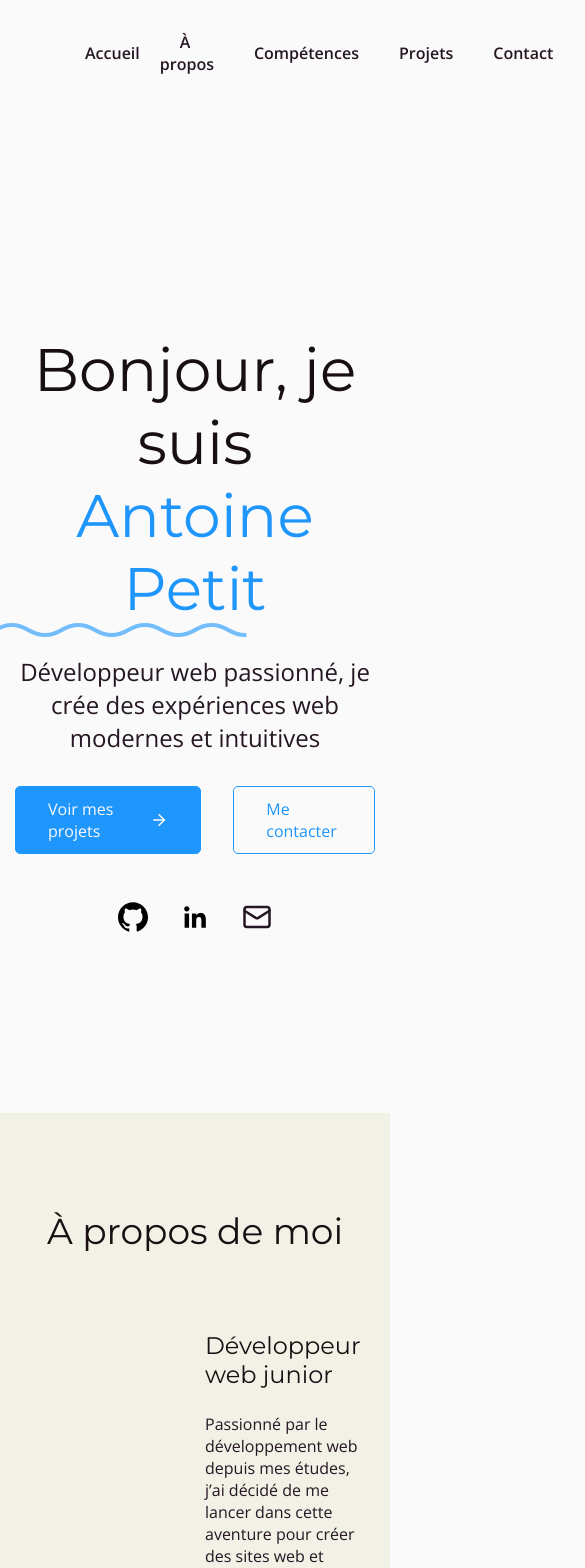
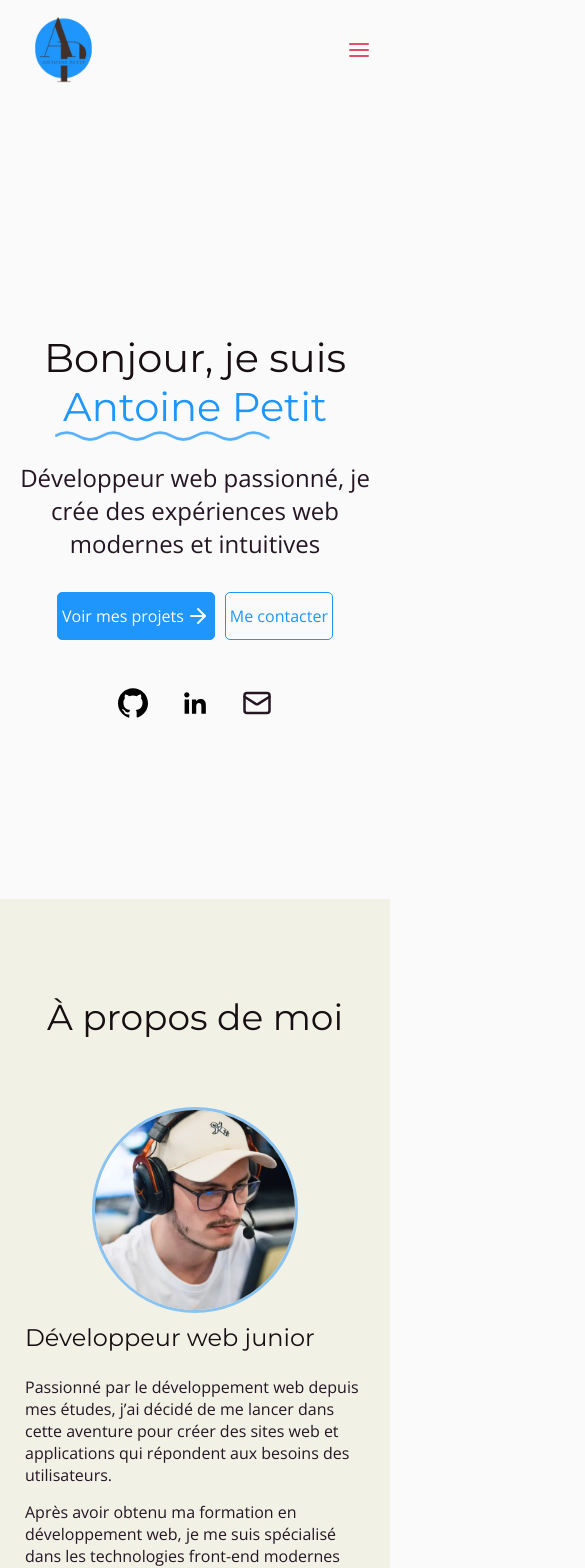
Before and after one commit to AntooinePetit/Portfolio-React, a React (Vite) app: page / in a window 390 px wide. Shown: the top 1568 px of the page, 585 px wide, since content can reach past the window. Built offline with nearby package versions, Linux system fonts and the light colour scheme.

Commit message:
feat(header): add responsive burger menu
- Implemented burger menu for mobile
- Improved responsiveness for header
- Added mobile styles for navigation
- Updated styling for better UX
- Added Lucide-react icons

```diff
--- a/src/components/header.jsx
+++ b/src/components/header.jsx
@@ -1,13 +1,48 @@
+import { AlignJustify, X } from "lucide-react"
+import { useEffect, useState } from "react"
 import { Link } from "react-router-dom"
 import "../styles/header.css"
 
 function Header(){
+   const [isOpen, setIsOpen] = useState(false)
+   function burgerMenu(){
+      const mobileNav = document.querySelector('nav')
+      if(isOpen === false){
+         mobileNav.classList.add('active')
+         setIsOpen(true)
+         return
+      }
+      mobileNav.classList.remove('active')
+      setIsOpen(false)
+   }
+   useEffect(() => {
+      if(isOpen === true){
+         window.addEventListener('scroll', () => {
+            const mobileNav = document.querySelector('nav')
+            mobileNav.classList.remove('active')
+            setIsOpen(false)
+         })
+      }
+   })
+
    return(
       <header>
+         <div>
             <Link to="/">
                <img src="/images/Logo-portfolio-transparent.png" alt="Logo Antoine Petit" />
             </Link>
-         <nav>
+            <nav className="desktop-nav">
+               {isOpen && (
+                  <ul>
+                     <li><a href="/">Accueil</a></li>
+                     <li><a href="/#about">À propos</a></li>
+                     <li><a href="/#skills">Compétences</a></li>
+                     <li><a href="/#projects">Projets</a></li>
+                     <li><a href="/#contact">Contact</a></li>
+                     <li><a href="/files/CV Antoine Petit.pdf" download="CV Antoine Petit.pdf">Télécharger CV</a></li>
+                  </ul>
+               )}
+               {!isOpen && (
                   <ul>
                      <li><a href="/">Accueil</a></li>
                      <li><a href="/#about">À propos</a></li>
@@ -15,10 +50,16 @@ function Header(){
                      <li><a href="/#projects">Projets</a></li>
                      <li><a href="/#contact">Contact</a></li>
                   </ul>
+               )}
             </nav>
-         <a href="/files/CV Antoine Petit.pdf" download="CV Antoine Petit.pdf">
+            <a href="/files/CV Antoine Petit.pdf" download="CV Antoine Petit.pdf" className="desktop-nav">
                <button>Télécharger CV</button>
             </a>
+
+            <button id="burger-menu" onClick={burgerMenu}>
+               {isOpen ? <X size={32} /> : <AlignJustify/> }
+            </button>
+         </div>
       </header>
    )
 }
--- a/src/pages/home.jsx
+++ b/src/pages/home.jsx
@@ -8,6 +8,8 @@ import "../styles/home.css";
 import LinksProjects from "../components/links-projects";
 
 function Home() {
+
+
    const controls = useAnimation();
 
    useEffect(() => {
@@ -212,6 +214,7 @@ function Home() {
                         </div>
                      </article>
                   </div>
+                  <a href="#" id="see-all">Tous mes projets</a>
                </div>
             </section>
             <section id="contact">
--- a/src/styles/footer.css
+++ b/src/styles/footer.css
@@ -29,3 +29,19 @@ footer article{
    justify-content: space-between;
    align-items: center;
 }
+
+/* Responsive mobile */
+
+@media screen and (max-width:767px) {
+   footer article{
+      display: grid;
+      grid-template-columns: 1fr;
+      gap: 15px;
+      text-align: center;
+   }
+   footer .socials{
+      justify-content: center;
+      margin-bottom: 15px;
+   }
+
+}
--- a/src/styles/header.css
+++ b/src/styles/header.css
@@ -2,12 +2,15 @@ header{
    position: sticky;
    top: 0;
    background: #fafafaf7;
+   z-index: 1000;
+}
+
+header div{
    max-width: 1440px;
    display: flex;
+   gap: 50px;
    justify-content: space-between;
    align-items: center;
-   gap: 50px;
-   z-index: 1000;
    margin: auto;
    padding: 0 15px;
 }
@@ -49,3 +52,59 @@ header button:hover{
    background: #1E96FC1A;
    cursor: pointer;
 }
+
+#burger-menu{
+   display: none;
+}
+
+/* Responsive */
+
+@media screen and (max-width:1024px) {
+   .desktop-nav{
+      display: none;
+   }
+   #burger-menu{
+      display: block;
+
+   }
+}
+
+/* Burger Menu */
+
+#burger-menu{
+   color: var(--secondary-red);
+   width: 32px;
+   height: 32px;
+   padding: 0;
+   border: none;
+}
+
+#burger-menu:hover{
+   background: none;
+}
+
+.active{
+   display: block;
+   position: absolute;
+   right: 0;
+   top: 100px;
+   background: var(--primary-blue);
+   width: 100%;
+
+   ul{
+      flex-direction: column;
+      gap: 20px;
+      padding: 20px;
+      text-align: start;
+   }
+   a,button{
+      color: var(--background-white);
+   }
+   a:hover,
+   button:hover{
+      color: var(--background-white);
+   }
+   li{
+      width: 100%;
+   }
+}
--- a/src/styles/home.css
+++ b/src/styles/home.css
@@ -277,6 +277,8 @@ main li{
    background: var(--background-beige);
 
    .container-1440{
+      text-align: center;
+
       h2{
          margin-bottom: 20px;
       }
@@ -285,12 +287,28 @@ main li{
          text-align: center;
       }
 
+      #see-all{
+         background: var(--primary-blue);
+         border: 1px solid var(--primary-blue);
+         color: var(--background-white);
+         padding: 12px 24px;
+         border-radius: 5px;
+         font-family: var(--open);
+         font-weight: 600;
+         font-size: 16px;
+      }
+
+      #see-all:hover{
+         background: #1E96FCE6;
+      }
+
       .project-list{
          display: grid;
          grid-template-columns: repeat(3, 1fr);
          gap: 32px;
          margin-top: 40px;
          margin-bottom: 40px;
+         text-align: start;
 
          article{
             background-color: var(--background-white);
@@ -424,6 +442,10 @@ main li{
                text-align: start;
                margin-bottom: 0;
             }
+
+            a:hover{
+               color: var(--secondary-red);
+            }
          }
 
          form{
@@ -460,6 +482,12 @@ main li{
                border-radius: 8px;
             }
 
+            input:focus,
+            textarea:focus{
+               outline: none;
+               box-shadow: 0 0 0 2px var(--background-white), 0 0 0 4px var(--secondary-red);
+            }
+
             textarea{
                height: 120px;
                resize: none;
@@ -478,7 +506,63 @@ main li{
                }
             }
 
+            button:hover{
+            background: #e34e67eb;
+            }
+
          }
       }
    }
 }
+
+/* Responsive tablette */
+
+@media screen and (max-width:1024px) {
+   #skills .container-1440{
+      grid-template-columns: repeat(2, 1fr);
+   }
+   #projects .project-list,
+   #contact .container-1440{
+      grid-template-columns: 1fr!important;
+   }
+}
+
+/* Responsive mobile */
+
+@media screen and (max-width:767px) {
+   h1{
+      font-size: 40px;
+
+      svg{
+         width: 280px;
+      }
+   }
+   #welcome-buttons{
+      gap: 10px!important;
+
+      a{
+         gap: 2px!important;
+         padding: 11px 4px!important;
+      }
+   }
+   #skills .container-1440,
+   #about .container-1440,
+   #contact form{
+      grid-template-columns: 1fr!important;
+
+   }
+   #about img{
+      height: 200px!important;
+      max-width: 200px!important;
+   }
+   #projects > div > div > article > div > div > a{
+      gap: 5px!important;
+   }
+   #contact span,
+   #contact button{
+      grid-column: 1;
+   }
+   #contact > div > article:nth-child(1){
+      padding: 0;
+   }
+}
```
Lines whose indentation alone changed are shown as unchanged.
